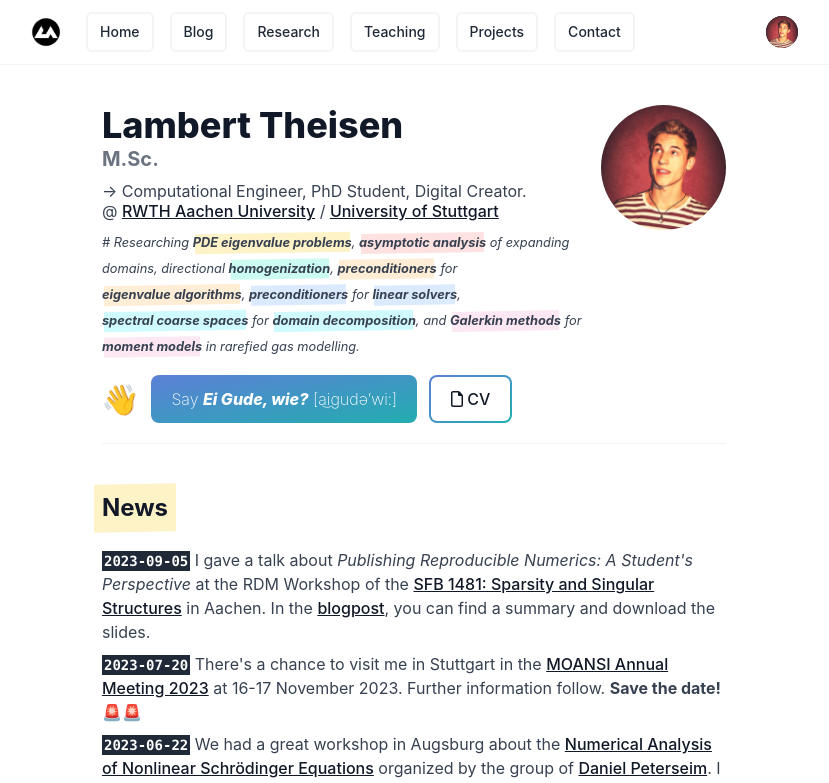
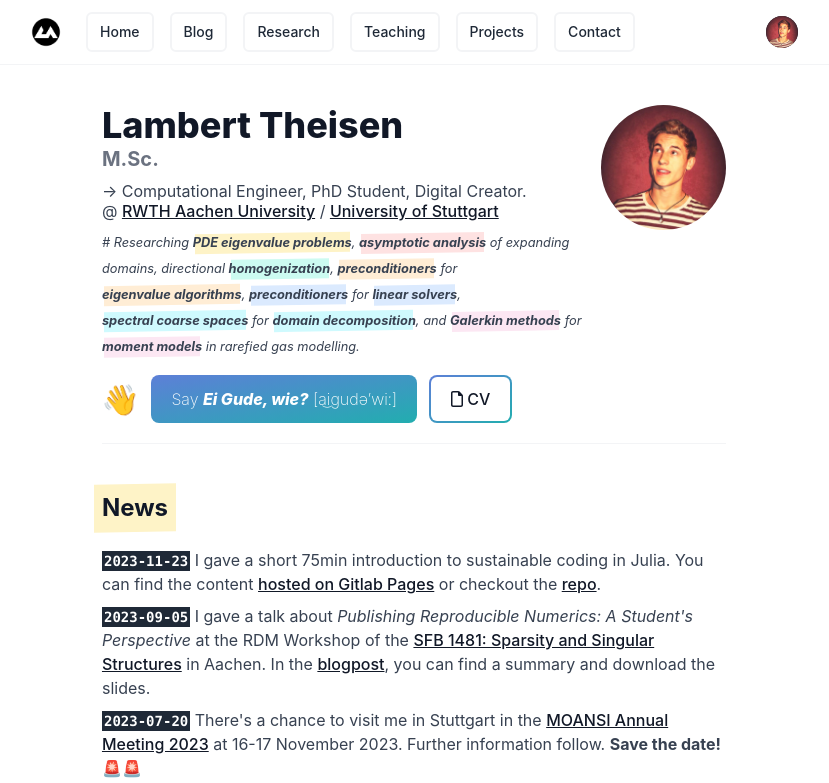
Before and after one commit to lamBOOO/thsn.dev, a Next.js app: page / in a window 1280 px wide. Shown: the top 783 px of the page, without its empty margins (226-1055 px from the left). Built offline with nearby package versions, Linux system fonts and the light colour scheme.

Commit message:
Add sustainable link

```diff
--- a/app/home-page.tsx
+++ b/app/home-page.tsx
@@ -18,6 +18,12 @@ import logo_me from '../public/me.jpg'
 import { scrollToIdNoUrlChange } from '../lib/scrolling';
 
 const news_data = [
+  {
+    date: "2023-11-23",
+    text: <>
+    I gave a short 75min introduction to sustainable coding in Julia. You can find the content <Link href="https://lambooo.github.io/SustainableSoftwareEngineering.jl/dev/">hosted on Gitlab Pages</Link> or checkout the <Link href="https://github.com/lamBOOO/SustainableSoftwareEngineering.jl">repo</Link>.
+    </>,
+  },
   {
     date: "2023-09-05",
     text: <>
```
